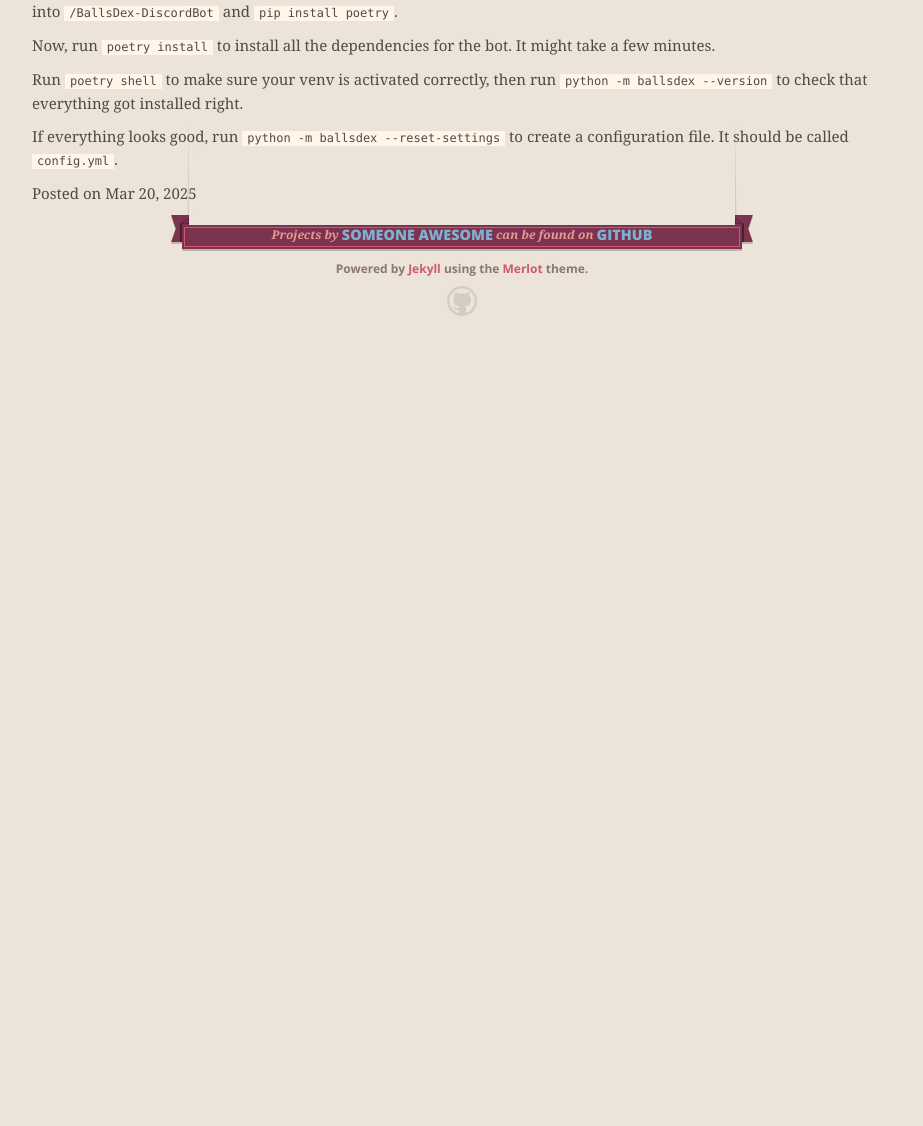
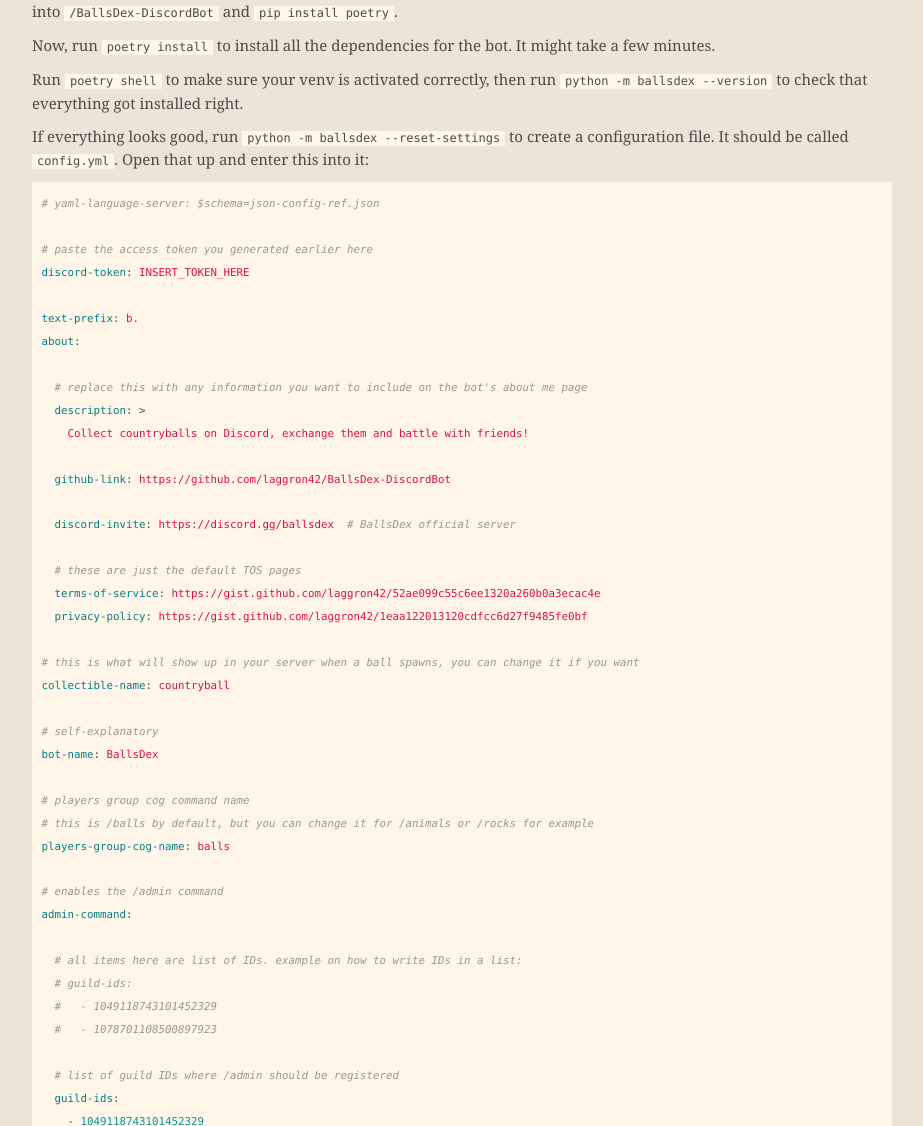
Before and after one commit to thejavamonster/thejavamonster.github.io, a Jekyll site: the page built from _posts/2025-04-11-ballsdex-clone.markdown, in a window 1280 px wide and 1400 px high, scrolled down 1643 px. Shown: the part 274-1400 px from the top of the window, without its empty margins (178-1101 px from the left). Built offline with Jekyll 4.4.1, drawn with Linux system fonts in a browser that asks for light colours; nearby versions of some CDN libraries; before the commit the page ends 2273 px from its top, so only the background shows below that; some of the changed text lies outside the part shown.

Commit message:
Update 2025-04-11-ballsdex-clone.markdown

````diff
--- a/_posts/2025-04-11-ballsdex-clone.markdown
+++ b/_posts/2025-04-11-ballsdex-clone.markdown
@@ -41,4 +41,84 @@
 
 Run ```poetry shell``` to make sure your venv is activated correctly, then run ```python -m ballsdex --version``` to check that everything got installed right.
 
-If everything looks good, run ```python -m ballsdex --reset-settings``` to create a configuration file. It should be called ```config.yml```.
+If everything looks good, run ```python -m ballsdex --reset-settings``` to create a configuration file. It should be called ```config.yml```. Open that up and enter this into it:
+
+{% highlight yaml %}
+# yaml-language-server: $schema=json-config-ref.json
+
+# paste the access token you generated earlier here
+discord-token: INSERT_TOKEN_HERE
+
+text-prefix: b.
+about:
+
+  # replace this with any information you want to include on the bot's about me page
+  description: >
+    Collect countryballs on Discord, exchange them and battle with friends!
+
+  github-link: https://github.com/laggron42/BallsDex-DiscordBot
+
+  discord-invite: https://discord.gg/ballsdex  # BallsDex official server
+
+  # these are just the default TOS pages
+  terms-of-service: https://gist.github.com/laggron42/52ae099c55c6ee1320a260b0a3ecac4e
+  privacy-policy: https://gist.github.com/laggron42/1eaa122013120cdfcc6d27f9485fe0bf
+
+# this is what will show up in your server when a ball spawns, you can change it if you want
+collectible-name: countryball
+
+# self-explanatory
+bot-name: BallsDex
+
+# players group cog command name
+# this is /balls by default, but you can change it for /animals or /rocks for example
+players-group-cog-name: balls
+
+# enables the /admin command
+admin-command:
+
+  # all items here are list of IDs. example on how to write IDs in a list:
+  # guild-ids:
+  #   - 1049118743101452329
+  #   - 1078701108500897923
+
+  # list of guild IDs where /admin should be registered
+  guild-ids:
+    - 1049118743101452329
+
+  # list of role IDs having full access to /admin
+  root-role-ids:
+    - 1049119446372986921
+    - 1049119786988212296
+    - 1095015474846248970
+
+  # list of role IDs having partial access to /admin
+  admin-role-ids:
+    - 1073775485840003102
+    - 1073776116898218036
+
+packages:
+  - ballsdex.packages.admin
+  - ballsdex.packages.balls
+  - ballsdex.packages.config
+  - ballsdex.packages.countryballs
+  - ballsdex.packages.info
+  - ballsdex.packages.players
+  - ballsdex.packages.trade
+
+# prometheus metrics collection, leave disabled if you don't know what this is
+prometheus:
+  enabled: true
+  host: "0.0.0.0"
+  port: 15260
+
+
+# manage bot ownership
+owners:
+  # if enabled and the application is under a team, all team members will be considered as owners
+  team-members-are-owners: true
+
+  # a list of IDs that must be considered owners in addition to the application/team owner
+  co-owners:
+
+{% endhighlight %}
````
